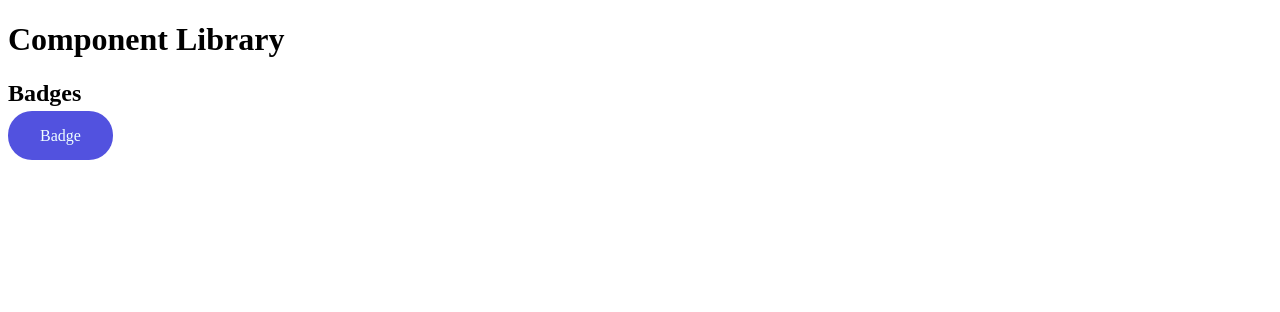
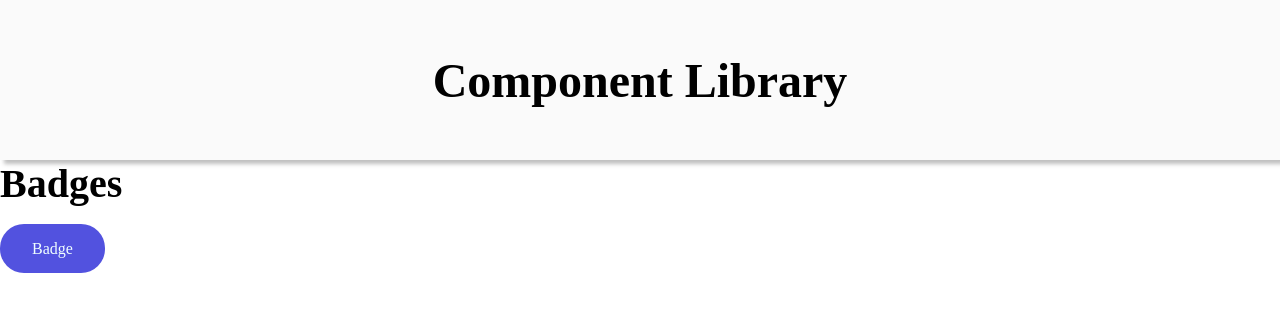
Before and after one commit to Tyriol/component-library, a React (Vite) app: page / in a window 1280 px wide. Shown: the top 312 px of the page. Built offline with nearby package versions, Linux system fonts and the light colour scheme.

Commit message:
add some initial setup styling for the App

```diff
--- a/src/App.css
+++ b/src/App.css
@@ -0,0 +1,21 @@
+header {
+  height: 20dvh;
+  background-color: #fafafa;
+  text-align: center;
+  align-content: center;
+  box-shadow: 4px 4px 4px rgba(0, 0, 0, 0.25);
+}
+
+h1 {
+  font-size: 3rem;
+}
+
+.badges {
+  display: flex;
+  flex-direction: column;
+}
+
+.badges > h2 {
+  height: 5rem;
+  font-size: 2.5rem;
+}
--- a/src/App.tsx
+++ b/src/App.tsx
@@ -4,9 +4,17 @@ import Badge from "./components/Badge/Badge";
 function App() {
   return (
     <>
-      <h1>Component Library</h1>
-      <h2>Badges</h2>
-      <Badge />
+      <header>
+        <h1>Component Library</h1>
+      </header>
+      <main>
+        <section className="badges">
+          <h2>Badges</h2>
+          <div className="badge-options">
+            <Badge />
+          </div>
+        </section>
+      </main>
     </>
   );
 }
--- a/src/index.css
+++ b/src/index.css
@@ -0,0 +1,6 @@
+* {
+  margin: 0;
+  padding: 0;
+  box-sizing: border-box;
+  font-size: 16px;
+}
```
